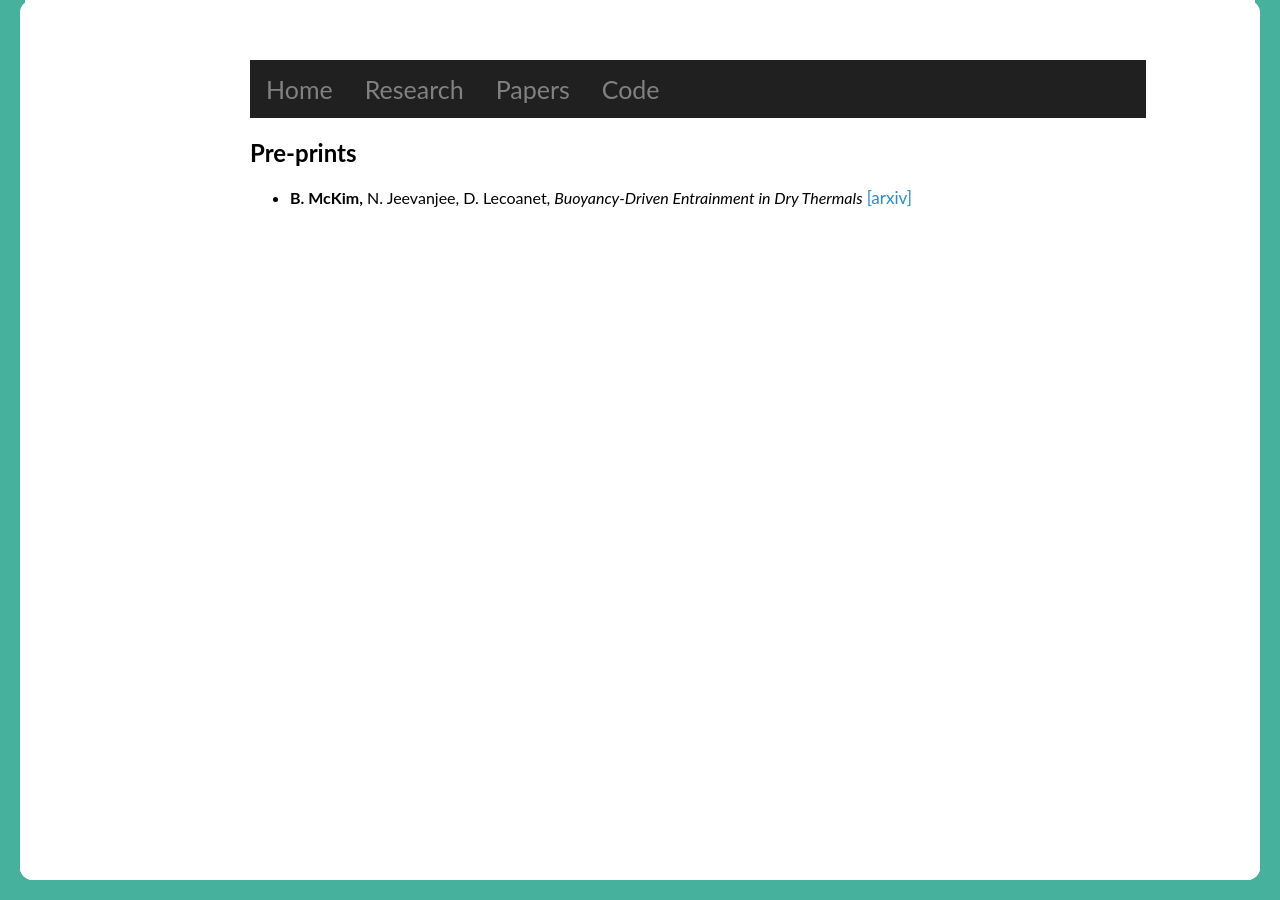
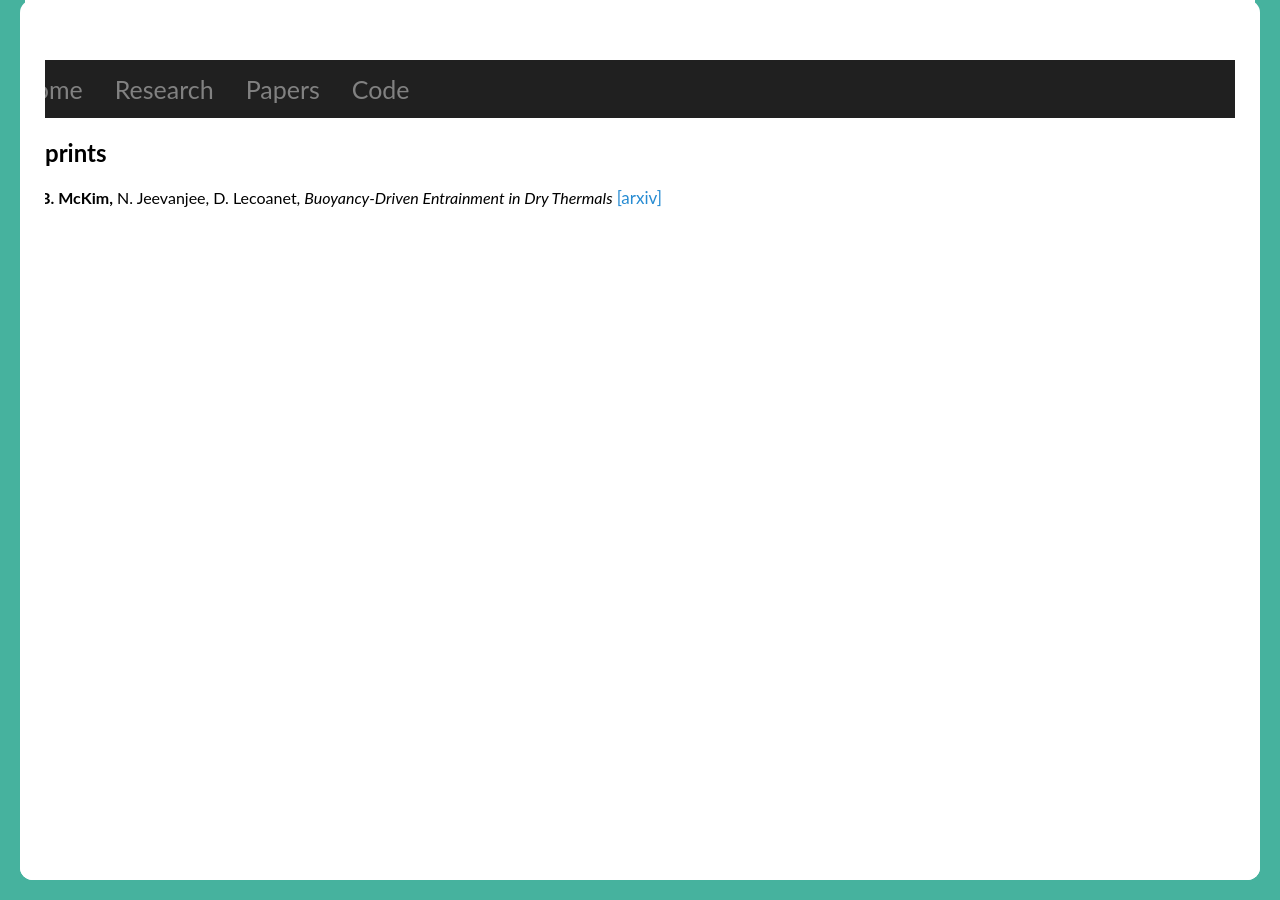
Before and after one commit to mckimb/mckimb.github.io, a Jekyll site: the page built from papers/index.html, in a window 1280 px wide. Built offline with Jekyll 4.4.1, drawn with Linux system fonts in a browser that asks for light colours.

Commit message:
Update main.css

```diff
--- a/css/main.css
+++ b/css/main.css
@@ -1,7 +1,7 @@
 body {
     margin: 60px auto;
-    margin-left: 250px;
-    width: 70%;
+    // margin-left: 250px;
+    // width: 70%;
     font-family: "Lato", sans-serif;
 }
 
@@ -116,8 +116,6 @@ nav ul li, footer ul li {
 }
 
 .topnav a {
-  top: 0;
-  left: 0;
   float: left;
   font-size: 25px;
   color: #818181;
```
